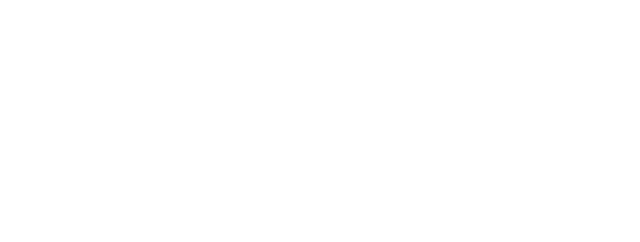
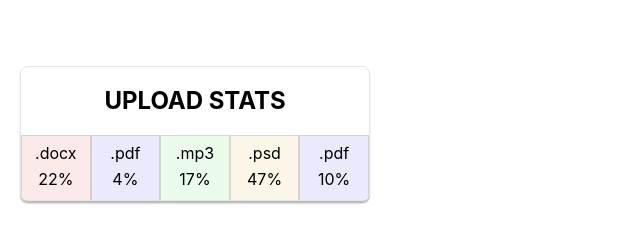
Before and after one commit to OksanaJarosch/goit-react-hw-01-components, a React (Create React App) app: page / in a window 1280 px wide. Shown: the part 394-636 px from the top of the page, without its empty margins (0-640 px from the left). Built offline with nearby package versions, Linux system fonts and the light colour scheme.

Commit message:
task-upload-stats

```diff
--- a/src/components/App.jsx
+++ b/src/components/App.jsx
@@ -1,11 +1,14 @@
 import user from "../data/user.json"
+import data from "../data/data.json"
 import { Profile } from "./Profile/Profile";
 import { GlobalStyle } from "GlobalStyle";
+import { Statistic } from "./Statistics/Statistics";
 
 export const App = () => {
   return (
     <>
       <Profile user={user}/>
+      <Statistic title="Upload stats" data={data}/>
 
       <GlobalStyle />
     </>
--- a/src/components/Profile/Profile.styled.js
+++ b/src/components/Profile/Profile.styled.js
@@ -4,6 +4,7 @@
 width: 250px;
 height: 370px;
 margin: 20px;
+margin-bottom: 70px;
 border: 1px solid rgba(0, 0, 0, 0.1);
 border-radius: 8px;
 box-shadow: 0px 3px 1px rgba(0, 0, 0, 0.1), 0px 2px 1px rgba(0, 0, 0, 0.08),
--- /dev/null
+++ b/src/components/Statistics/Statistics.jsx
@@ -0,0 +1,18 @@
+import {StatSection, Titel, StatList, StatItem} from "./Statistics.styled"
+
+export const Statistic = ({title, data}) => {
+    return (
+        <StatSection>
+  <Titel>{title}</Titel>
+
+  <StatList>
+{data.map(stat => (
+        <StatItem key={stat.id} $variant={stat.label}>
+        <span>{stat.label}</span>
+        <span>{stat.percentage}%</span>
+      </StatItem>
+))}
+  </StatList>
+</StatSection>
+    )
+}
--- /dev/null
+++ b/src/components/Statistics/Statistics.styled.js
@@ -0,0 +1,53 @@
+import styled from 'styled-components';
+
+
+const getColor = (props) => {
+    switch (props.$variant){
+        case ".docx":
+        return "#fceae9";
+        case ".pdf":
+        return "#e9eafc";
+        case ".mp3":
+        return "#eafce9";
+        case ".psd":
+        return "#fcf6e9";
+       default:
+        return "#cdcdcd";
+    }
+}
+
+export const StatSection = styled.div`
+width: 350px;
+height: 135px;
+margin: 20px;
+margin-bottom: 70px;
+border: 1px solid rgba(0, 0, 0, 0.1);
+border-radius: 8px;
+box-shadow: 0px 3px 1px rgba(0, 0, 0, 0.1), 0px 2px 1px rgba(0, 0, 0, 0.08),
+    0px 2px 2px rgba(0, 0, 0, 0.12);
+    overflow: hidden;
+    text-align: center;
+`;
+
+export const Titel = styled.h2`
+margin: 20px;
+text-transform: uppercase;
+font-size: 24px;
+`;
+
+export const StatList = styled.ul`
+display: flex;
+`;
+
+export const StatItem = styled.li`
+display: flex;
+flex-direction: column;
+align-items: center;
+gap: 8px;
+padding: 8px;
+padding-bottom: 25px;
+border: 1px solid #bbbaba87;
+border-bottom: none;
+width: 20%;
+background-color: ${getColor};
+`;
```
